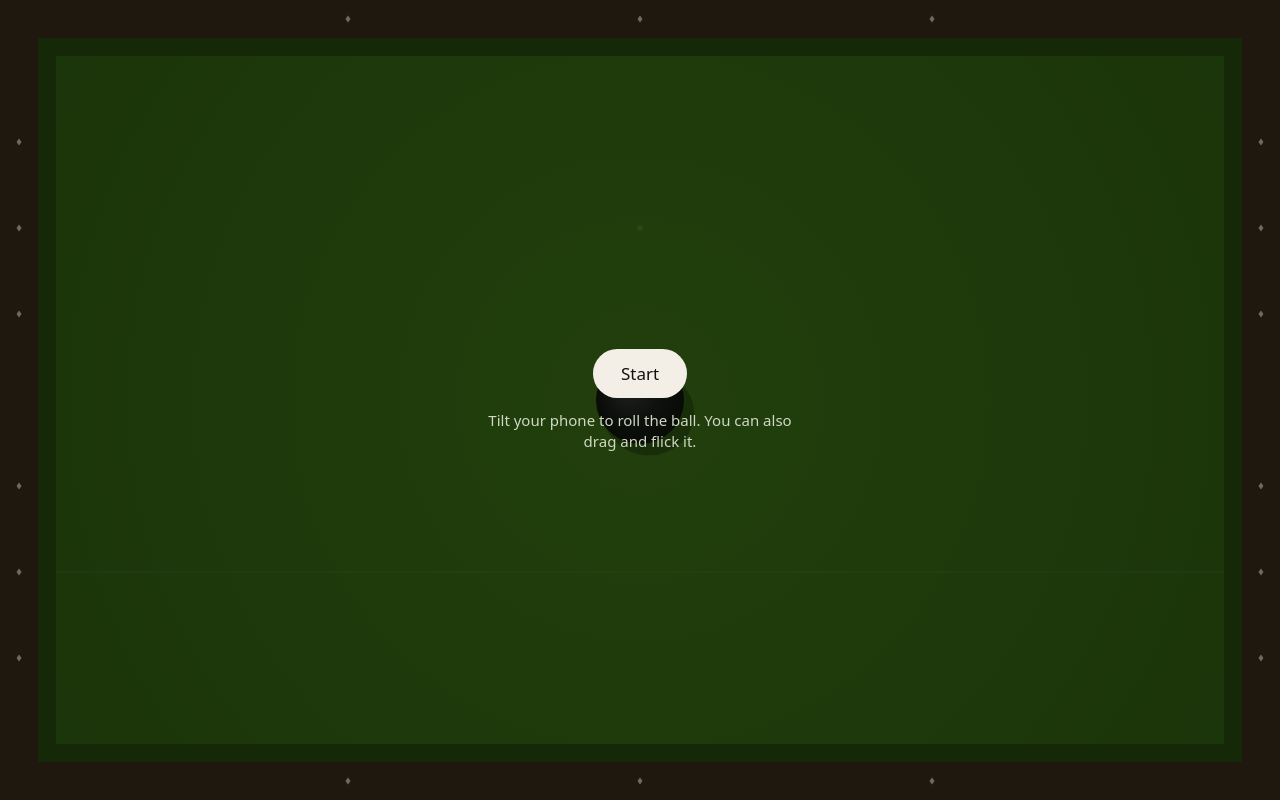
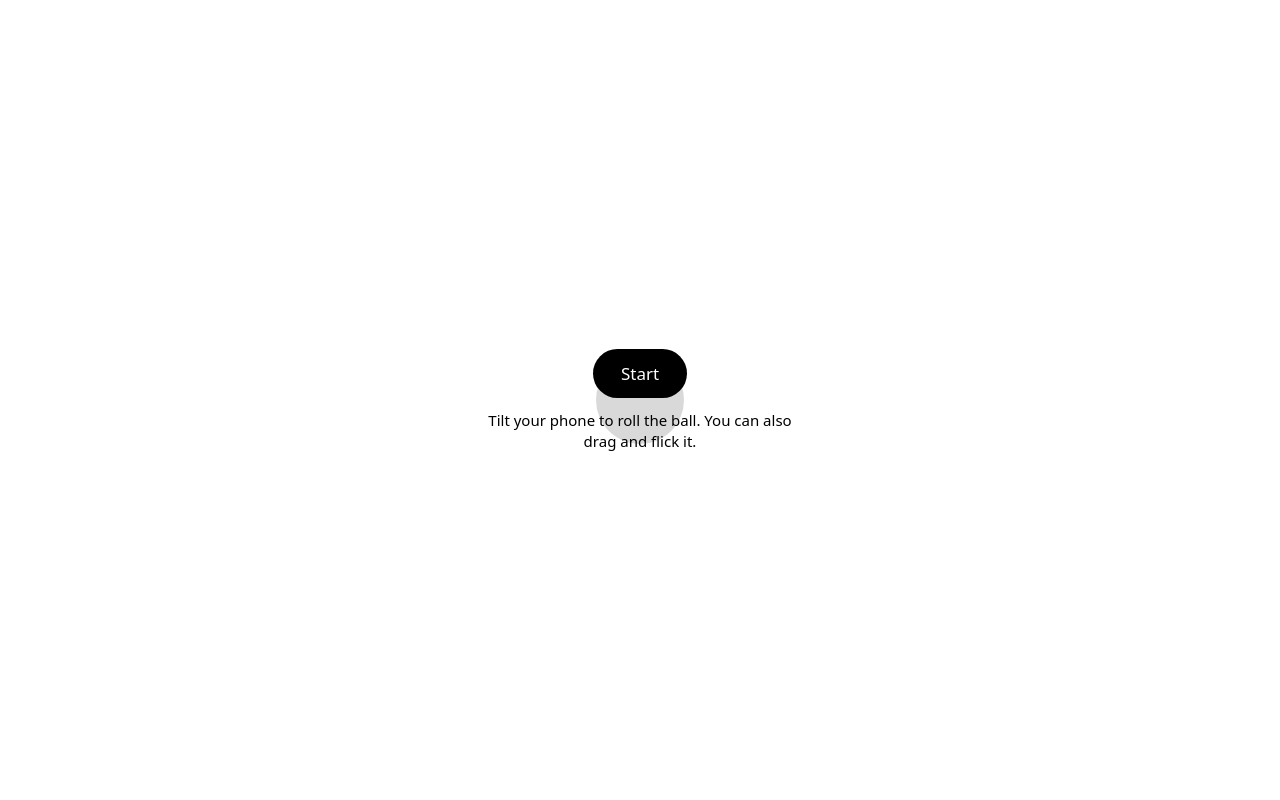
Before and after one commit to michalcerno/tilt, a plain HTML site: page index.html in a window 1280 px wide. Drawn offline with Linux system fonts and the light colour scheme; animation ran at ten frames a second.

Commit message:
Bouncier walls; plain white background and black ball
Co-Authored-By: Claude Opus 5.5 <noreply@anthropic.com>
Claude-Session: https://claude.ai/code/session_01UDzLNaA8ivTupk4BnYeg4X

```diff
--- a/index.html
+++ b/index.html
@@ -3,18 +3,18 @@
 <head>
 <meta charset="utf-8">
 <meta name="viewport" content="width=device-width, initial-scale=1, viewport-fit=cover, user-scalable=no">
-<meta name="theme-color" content="#3a2418">
+<meta name="theme-color" content="#ffffff">
 <title>Tilt table</title>
 <style>
-  html,body{margin:0;height:100%;overflow:hidden;background:#3a2418;overscroll-behavior:none}
+  html,body{margin:0;height:100%;overflow:hidden;background:#fff;overscroll-behavior:none}
   body{position:fixed;inset:0;touch-action:none;-webkit-user-select:none;user-select:none;font:15px/1.4 system-ui,-apple-system,sans-serif}
   canvas{position:absolute;inset:0;width:100%;height:100%;display:block}
-  #gate{position:absolute;inset:0;display:grid;place-items:center;background:rgba(10,16,6,.55);transition:opacity .4s}
+  #gate{position:absolute;inset:0;display:grid;place-items:center;background:rgba(255,255,255,.85);transition:opacity .4s}
   #gate.off{opacity:0;pointer-events:none}
-  #gate div{text-align:center;color:#f3efe6;padding:24px;max-width:320px}
-  #gate p{margin:12px 0 0;color:#cfd8c4}
-  #go{font:500 17px/1 system-ui,-apple-system,sans-serif;color:#111;background:#f3efe6;border:0;border-radius:999px;padding:16px 28px;min-height:48px;cursor:pointer}
-  #note{position:absolute;left:0;right:0;bottom:calc(env(safe-area-inset-bottom) + 34px);text-align:center;color:rgba(255,255,255,.55);font-size:13px;pointer-events:none}
+  #gate div{text-align:center;color:#000;padding:24px;max-width:320px}
+  #gate p{margin:12px 0 0;color:#000}
+  #go{font:500 17px/1 system-ui,-apple-system,sans-serif;color:#fff;background:#000;border:0;border-radius:999px;padding:16px 28px;min-height:48px;cursor:pointer}
+  #note{position:absolute;left:0;right:0;bottom:calc(env(safe-area-inset-bottom) + 34px);text-align:center;color:#000;font-size:13px;pointer-events:none}
 </style>
 </head>
 <body>
@@ -40,12 +40,12 @@ function fit(){
   const ox=W?ball.x/W:.5,oy=H?ball.y/H:.5;
   W=innerWidth;H=innerHeight;dpr=Math.min(devicePixelRatio||1,3);
   cv.width=Math.round(W*dpr);cv.height=Math.round(H*dpr);readInsets();
-  const m=Math.min(W,H);rail=Math.round(m*.07);ball.r=Math.round(m*.055);
+  const m=Math.min(W,H);rail=0;ball.r=Math.round(m*.055);
   ball.x=ox*W;ball.y=oy*H;
 }
 addEventListener('resize',fit);fit();
 
-// felt bounds: inside the wooden rail, clear of the notch and home bar
+// walls: the screen edges, clear of the notch and home bar
 function bounds(){return {l:inset.l+rail,t:inset.t+rail,r:W-inset.r-rail,b:H-inset.b-rail};}
 
 // tilt: gamma = left/right, beta = front/back; rotate into screen axes
@@ -93,7 +93,7 @@ cv.addEventListener('pointerup',release);cv.addEventListener('pointercancel',rel
 
 function hit(v){if(v>220&&navigator.vibrate){try{navigator.vibrate(Math.min(25,Math.round(v/60)))}catch(_){}}}
 
-// physics: gravity along the tilt, felt drag, rolling resistance, cushions keep 72%
+// physics: gravity along the tilt, drag, rolling resistance, walls keep 92%
 function step(dt){
   const k=Math.min(1,dt*12);sx+=(tx-sx)*k;sy+=(ty-sy)*k;
   if(drag)return;
@@ -104,7 +104,7 @@ function step(dt){
   if(s<roll&&Math.hypot(sx,sy)<.035){ball.vx=ball.vy=0}
   else if(s>0){const q=Math.max(0,s-roll)/s;ball.vx*=q;ball.vy*=q;}
   ball.x+=ball.vx*dt;ball.y+=ball.vy*dt;
-  const B=bounds(),r=ball.r,e=.72;
+  const B=bounds(),r=ball.r,e=.92;
   if(ball.x<B.l+r){ball.x=B.l+r;if(ball.vx<0){hit(-ball.vx);ball.vx=-ball.vx*e}}
   if(ball.x>B.r-r){ball.x=B.r-r;if(ball.vx>0){hit(ball.vx);ball.vx=-ball.vx*e}}
   if(ball.y<B.t+r){ball.y=B.t+r;if(ball.vy<0){hit(-ball.vy);ball.vy=-ball.vy*e}}
@@ -113,30 +113,8 @@ function step(dt){
 
 function draw(){
   ctx.setTransform(dpr,0,0,dpr,0,0);
-  const B=bounds();
-  // wooden rail
-  ctx.fillStyle='#3a2418';ctx.fillRect(0,0,W,H);
-  // cushion lip
-  ctx.fillStyle='#24480c';ctx.fillRect(B.l-rail*.32,B.t-rail*.32,B.r-B.l+rail*.64,B.b-B.t+rail*.64);
-  // felt, a touch lighter in the middle
-  const cx=(B.l+B.r)/2,cy=(B.t+B.b)/2,g=ctx.createRadialGradient(cx,cy,0,cx,cy,Math.hypot(B.r-B.l,B.b-B.t)/1.6);
-  g.addColorStop(0,'#3f7a14');g.addColorStop(1,'#2f5f0e');ctx.fillStyle=g;ctx.fillRect(B.l,B.t,B.r-B.l,B.b-B.t);
-  // diamonds on the rail
-  ctx.fillStyle='#e9dcc0';
-  const dia=(x,y)=>{ctx.beginPath();ctx.moveTo(x,y-3.5);ctx.lineTo(x+2.5,y);ctx.lineTo(x,y+3.5);ctx.lineTo(x-2.5,y);ctx.fill();};
-  const mt=(B.t-rail*.32)/2+inset.t/2,mb=(H+B.b+rail*.32)/2-inset.b/2,ml=(B.l-rail*.32)/2+inset.l/2,mr=(W+B.r+rail*.32)/2-inset.r/2;
-  for(let i=1;i<4;i++){const x=B.l+(B.r-B.l)*i/4;dia(x,mt);dia(x,mb);}
-  for(let i=1;i<8;i++){if(i===4)continue;const y=B.t+(B.b-B.t)*i/8;dia(ml,y);dia(mr,y);}
-  // head string and spot
-  ctx.strokeStyle='rgba(255,255,255,.09)';ctx.lineWidth=1;ctx.beginPath();ctx.moveTo(B.l,B.t+(B.b-B.t)*.75);ctx.lineTo(B.r,B.t+(B.b-B.t)*.75);ctx.stroke();
-  ctx.fillStyle='rgba(255,255,255,.14)';ctx.beginPath();ctx.arc(cx,B.t+(B.b-B.t)*.25,3,0,7);ctx.fill();
-  // ball: shadow falls away from the low side, so it reads as light from above
-  const r=ball.r;
-  ctx.fillStyle='rgba(0,0,0,.3)';ctx.beginPath();ctx.ellipse(ball.x+r*.2,ball.y+r*.3,r*1.03,r*.96,0,0,7);ctx.fill();
-  const bg=ctx.createRadialGradient(ball.x-r*.35,ball.y-r*.4,r*.1,ball.x,ball.y,r);
-  bg.addColorStop(0,'#3a3a3e');bg.addColorStop(.55,'#141416');bg.addColorStop(1,'#050506');
-  ctx.fillStyle=bg;ctx.beginPath();ctx.arc(ball.x,ball.y,r,0,7);ctx.fill();
-  ctx.fillStyle='rgba(255,255,255,.6)';ctx.beginPath();ctx.ellipse(ball.x-r*.38,ball.y-r*.42,r*.2,r*.13,-.7,0,7);ctx.fill();
+  ctx.fillStyle='#fff';ctx.fillRect(0,0,W,H);
+  ctx.fillStyle='#000';ctx.beginPath();ctx.arc(ball.x,ball.y,ball.r,0,7);ctx.fill();
 }
 
 ball.x=W/2;ball.y=H/2;
```
